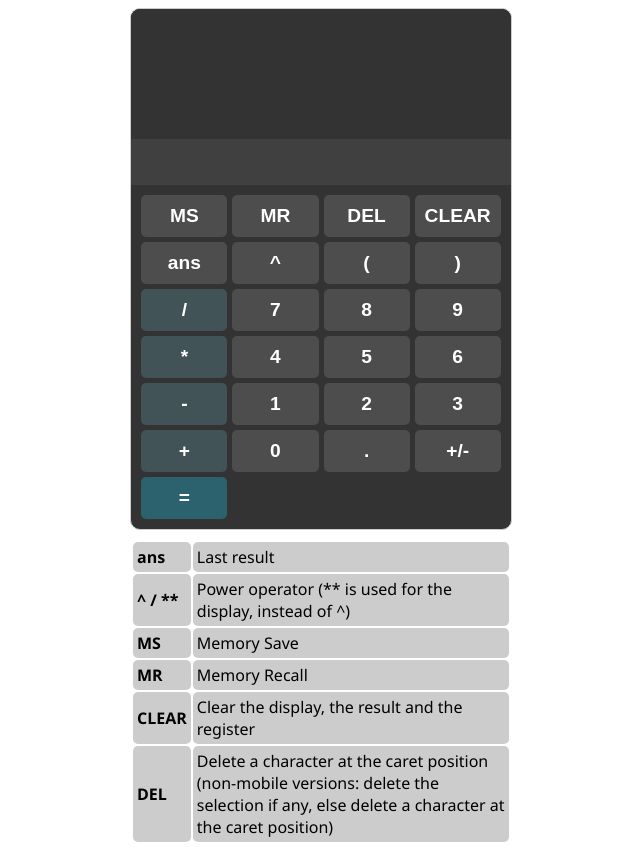
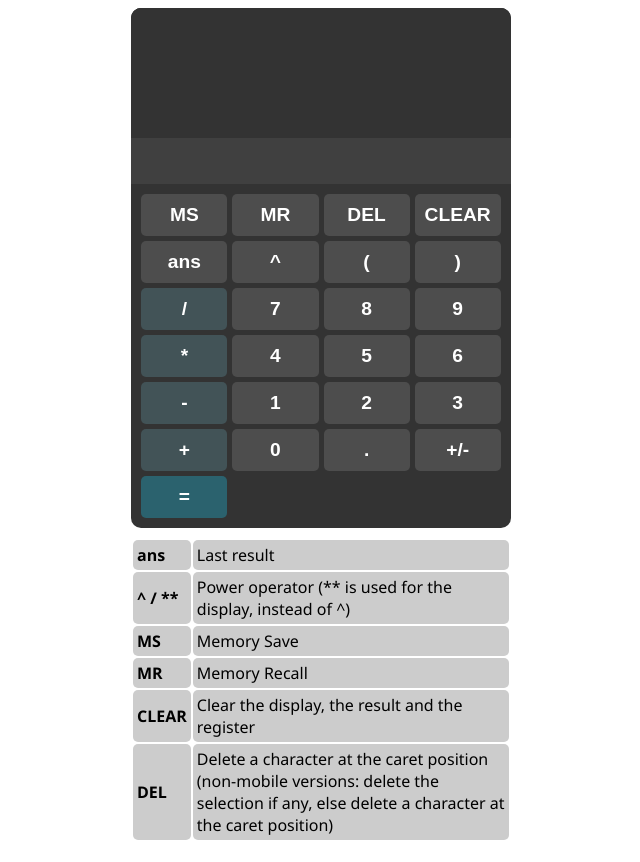
Before and after one commit to apostl87/web-calculator, a website: page index.html in a window 1280 px wide. Shown: the whole page, without its empty margins (319-959 px from the left). Drawn offline with nearby package versions, Linux system fonts and the light colour scheme.

Commit message:
Minor code overhaul

```diff
--- a/css/style.css
+++ b/css/style.css
@@ -18,7 +18,6 @@ body {
     min-width: 300px;
     margin: 0 auto;
     padding: 0px;
-    border: 1px solid #ccc;
     color: white;
     border-radius: 10px;
     overflow: hidden;
```
